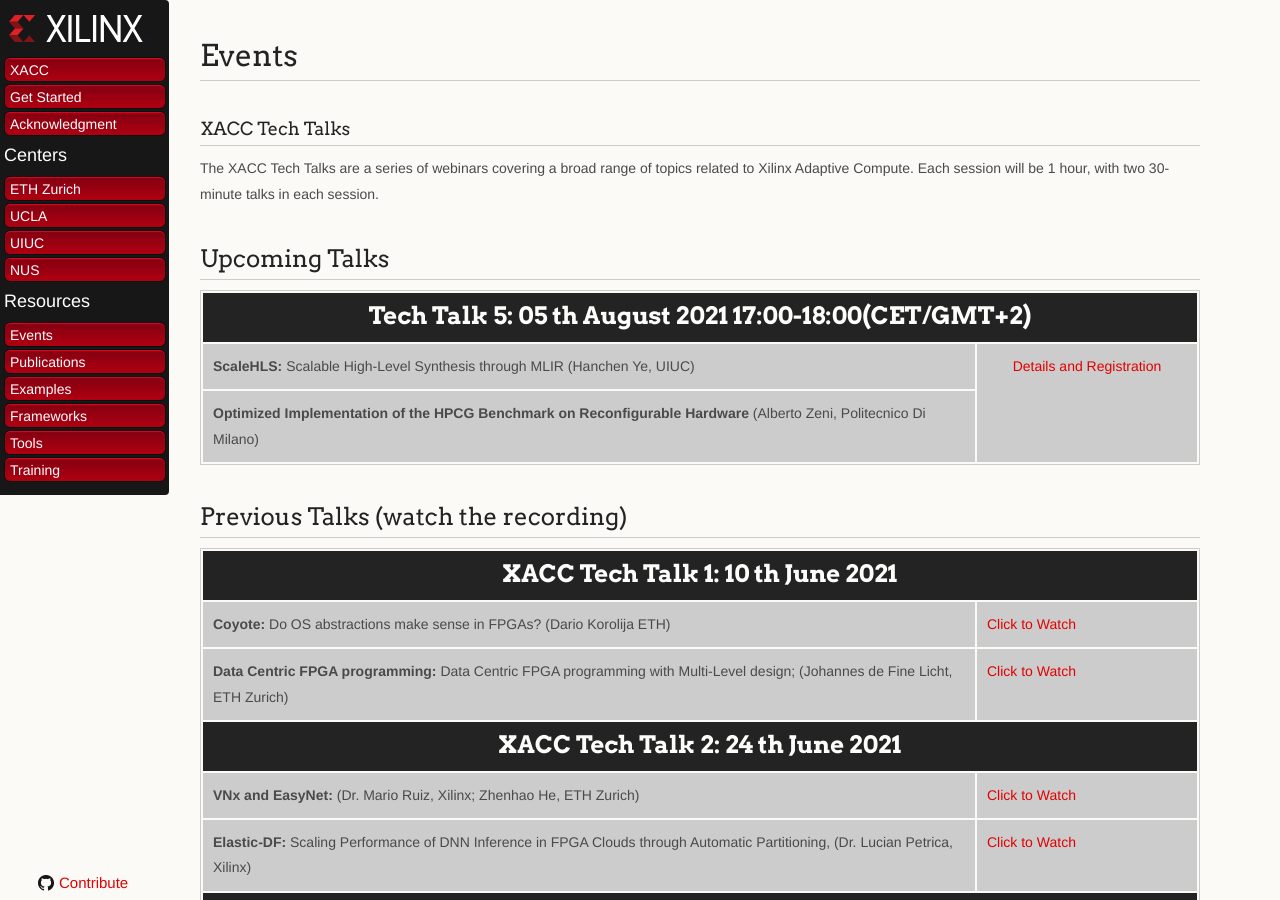
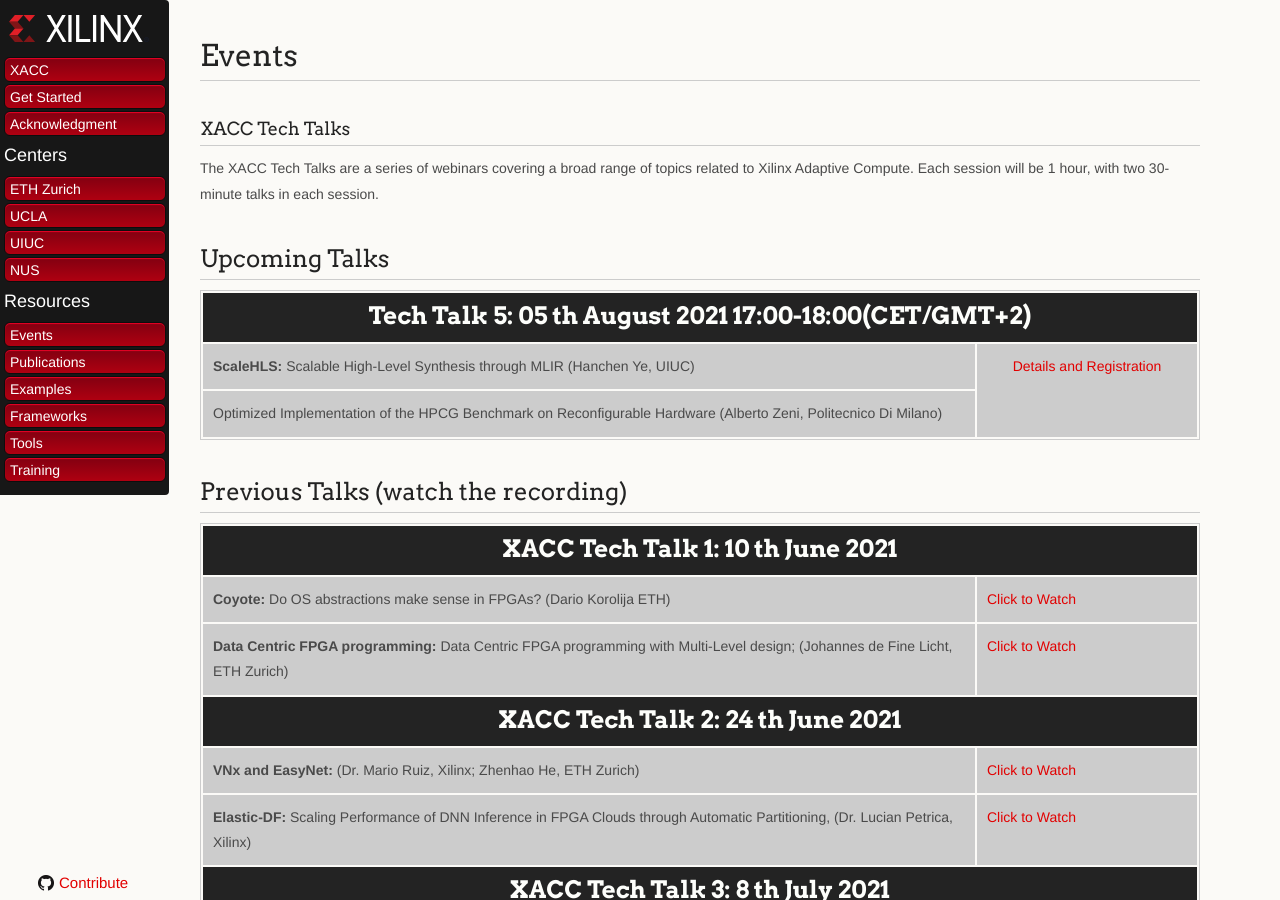
Before and after one commit to Xilinx/xacc, a Jekyll site: the page built from docs/events.md, in a window 1280 px wide and 900 px high. Built offline with Jekyll 4.4.1, drawn with Linux system fonts in a browser that asks for light colours; our own code applies the rules of GitHub Pages for plain Markdown files.

Commit message:
Unbold heading

```diff
--- a/docs/events.md
+++ b/docs/events.md
@@ -28,7 +28,7 @@
   </tr>
   <tr>
     <td>
-      <strong>Optimized Implementation of the HPCG Benchmark on Reconfigurable Hardware</strong> (Alberto Zeni, Politecnico Di Milano)
+      Optimized Implementation of the HPCG Benchmark on Reconfigurable Hardware (Alberto Zeni, Politecnico Di Milano)
     </td>
   </tr>
 </table>
```
